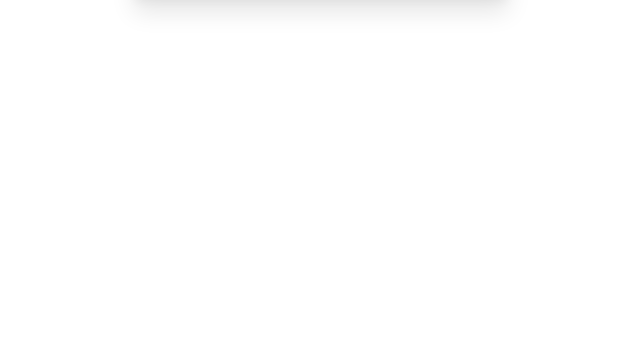
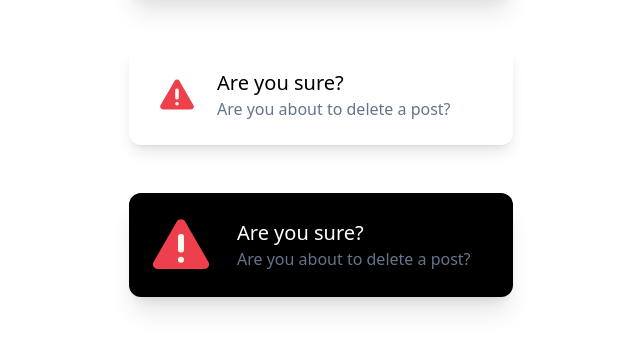
Before and after one commit to ajacin/tailwind-sandbox, a website: page 01-utility-first/index.html in a window 1280 px wide. Shown: the part 304-654 px from the top of the page, without its empty margins (319-959 px from the left). Drawn offline with nearby package versions, Linux system fonts and the light colour scheme.

Commit message:
first tailwind change

```diff
--- a/01-utility-first/index.html
+++ b/01-utility-first/index.html
@@ -58,5 +58,25 @@
 
     <!-- Tailwind Version -->
 
+    <div
+      class="flex items-center p-6 max-w-sm mx-auto bg-white rounded-xl shadow-lg space-x-4 mt-12"
+    >
+      <img class="w-12 h-12" src="../assets/img/warning.svg" alt="" />
+      <div>
+        <div class="text-xl font-medium text-black">Are you sure?</div>
+        <p class="text-slate-500">Are you about to delete a post?</p>
+      </div>
+    </div>
+    <!-- Another tailwind version -->
+
+    <div
+      class="flex items-center p-3 max-w-sm mx-auto bg-black rounded-xl shadow-xl space-x-4 mt-12"
+    >
+      <img class="w-20 h-20" src="../assets/img/warning.svg" alt="" />
+      <div>
+        <div class="text-xl font-medium text-white">Are you sure?</div>
+        <p class="text-slate-500">Are you about to delete a post?</p>
+      </div>
+    </div>
   </body>
 </html>
```
